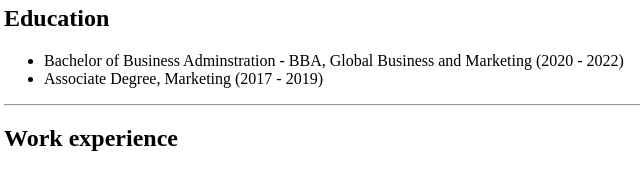
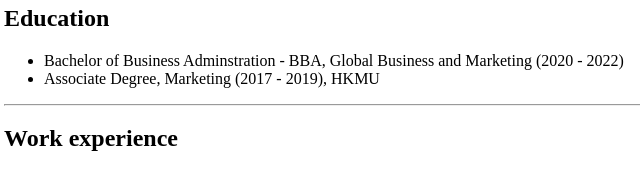
Before and after one commit to Kristenleee/3.1-Instructions-for-Capstone-Project-1---Online-Resume, a plain HTML site: page index.html in a window 1280 px wide. Shown: the part 520-689 px from the top of the page, 4-644 px from the left. Drawn offline with Linux system fonts and the light colour scheme.

Commit message:
Add university name

```diff
--- a/index.html
+++ b/index.html
@@ -16,7 +16,7 @@
   <h2>Education</h2>
   <ul>
     <li>Bachelor of Business Adminstration - BBA, Global Business and Marketing (2020 - 2022)</li>
-    <li>Associate Degree, Marketing (2017 - 2019)</li>
+    <li>Associate Degree, Marketing (2017 - 2019), HKMU</li>
   </ul>
 
   <hr />
```
